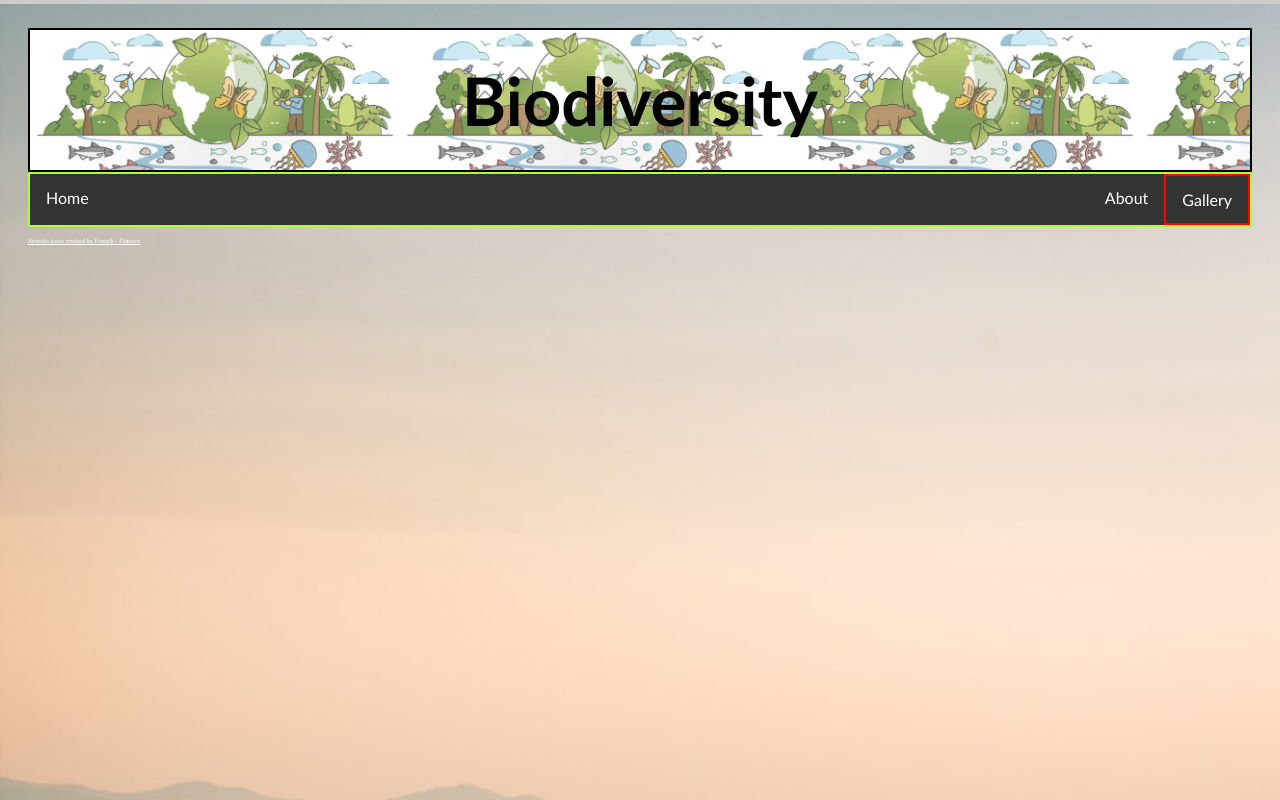
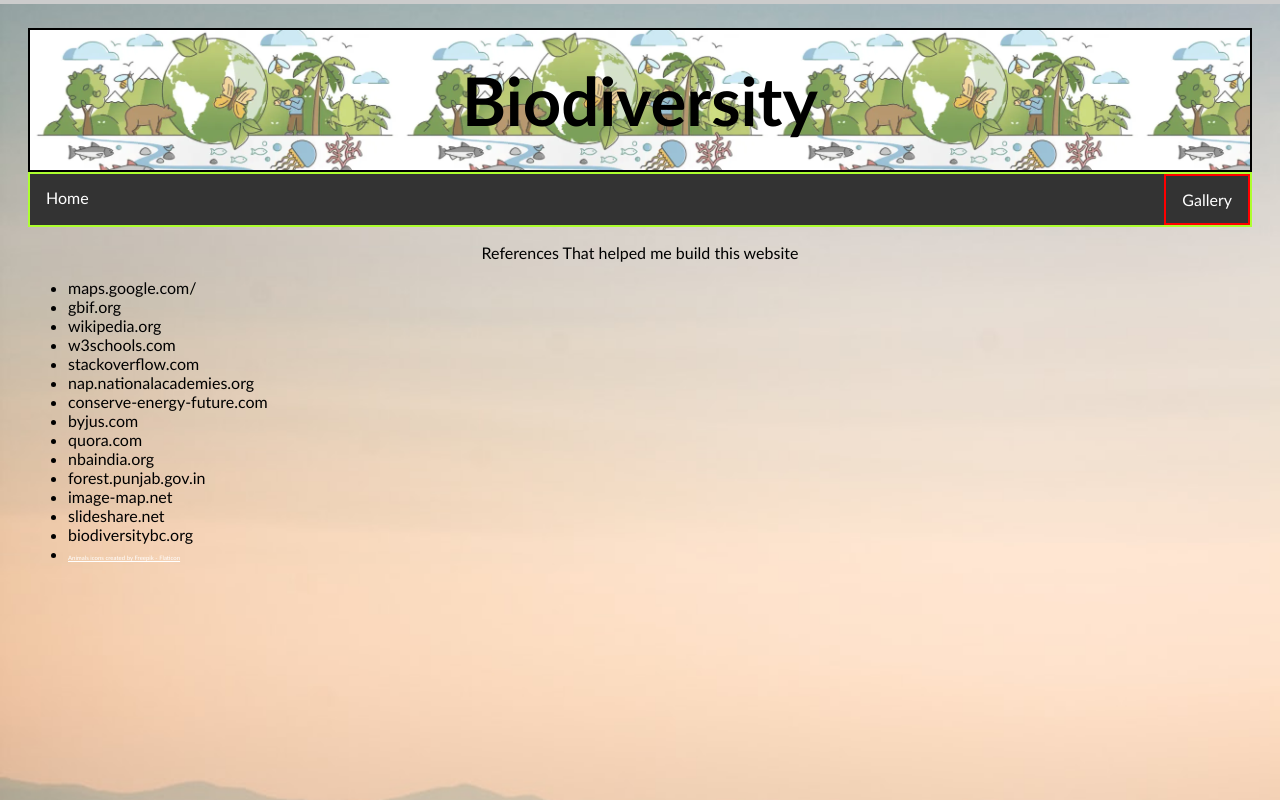
Before and after one commit to FakeandrewA/BIODIVERSITY-DATABASE, a plain HTML site: page che-pro-references.html in a window 1280 px wide. Drawn offline with Linux system fonts and the light colour scheme.

Commit message:
Update che-pro-references.html

```diff
--- a/che-pro-references.html
+++ b/che-pro-references.html
@@ -23,35 +23,27 @@
   <ul class="nav">
     <li><a href="index.html">Home</a></li>
     <li style="float:right"><a class="active topage2" href="che-pro-page-2.html">Gallery</a></li>
-    <li style="float:right"><a class="active" onclick="openNav()">About</a></li>
   </ul>
-   <a href="https://www.flaticon.com/free-icons/animals" title="animals icons" class="attribution">Animals icons created by Freepik - Flaticon</a>
+  <p style='text-align:center;'>References That helped me build this website</p>
+  <ul>
+    <li>maps.google.com/</li>
+    <li>gbif.org</li>
+    <li>wikipedia.org</li>
+    <li>w3schools.com</li>
+    <li>stackoverflow.com</li>
+    <li>nap.nationalacademies.org</li>
+    <li>conserve-energy-future.com</li>
+    <li>byjus.com</li>
+    <li>quora.com</li>
+    <li>nbaindia.org</li>
+    <li>forest.punjab.gov.in</li>
+    <li>image-map.net</li>
+    <li>slideshare.net</li>
+    <li>biodiversitybc.org</li>
+    <li> <a href="https://www.flaticon.com/free-icons/animals" title="animals icons" class="attribution" style='text'>Animals icons created by Freepik - Flaticon</a></li>
+  </ul>
 </div>
-  </div>
-  <script>
-        // When the user scrolls the page, execute myFunction
-window.onscroll = function() {myFunction()};
-
-function myFunction() {
-  var winScroll = document.body.scrollTop || document.documentElement.scrollTop;
-  var height = document.documentElement.scrollHeight - document.documentElement.clientHeight;
-  var scrolled = (winScroll / height) * 100;
-  document.getElementById("myBar").style.width = scrolled + "%";
-}
-/* Set the width of the side navigation to 250px and the left margin of the page content to 250px and add a black background color to body */
-function openNav() {
-  document.getElementById("mySidenav").style.width = "250px";
-  document.getElementById("main").style.marginLeft = "250px";
-  document.body.style.backgroundColor = "rgba(0,0,0,0.4)";
-}
-
-/* Set the width of the side navigation to 0 and the left margin of the page content to 0, and the background color of body to white */
-function closeNav() {
-  document.getElementById("mySidenav").style.width = "0";
-  document.getElementById("main").style.marginLeft = "0";
-  document.body.style.backgroundColor = "white";
-}
-  </script>
+</div>
 </body>
 </html>
 
```
